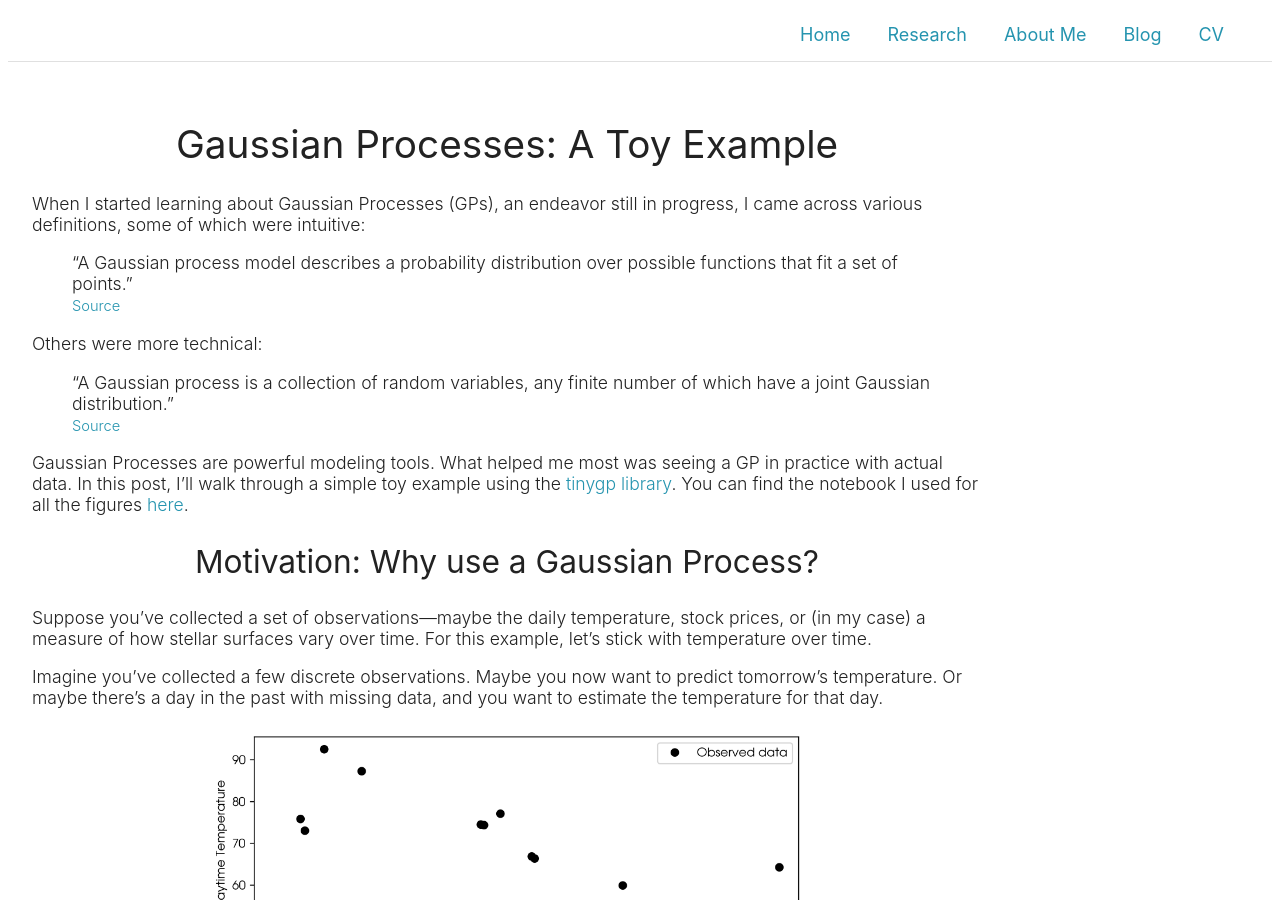
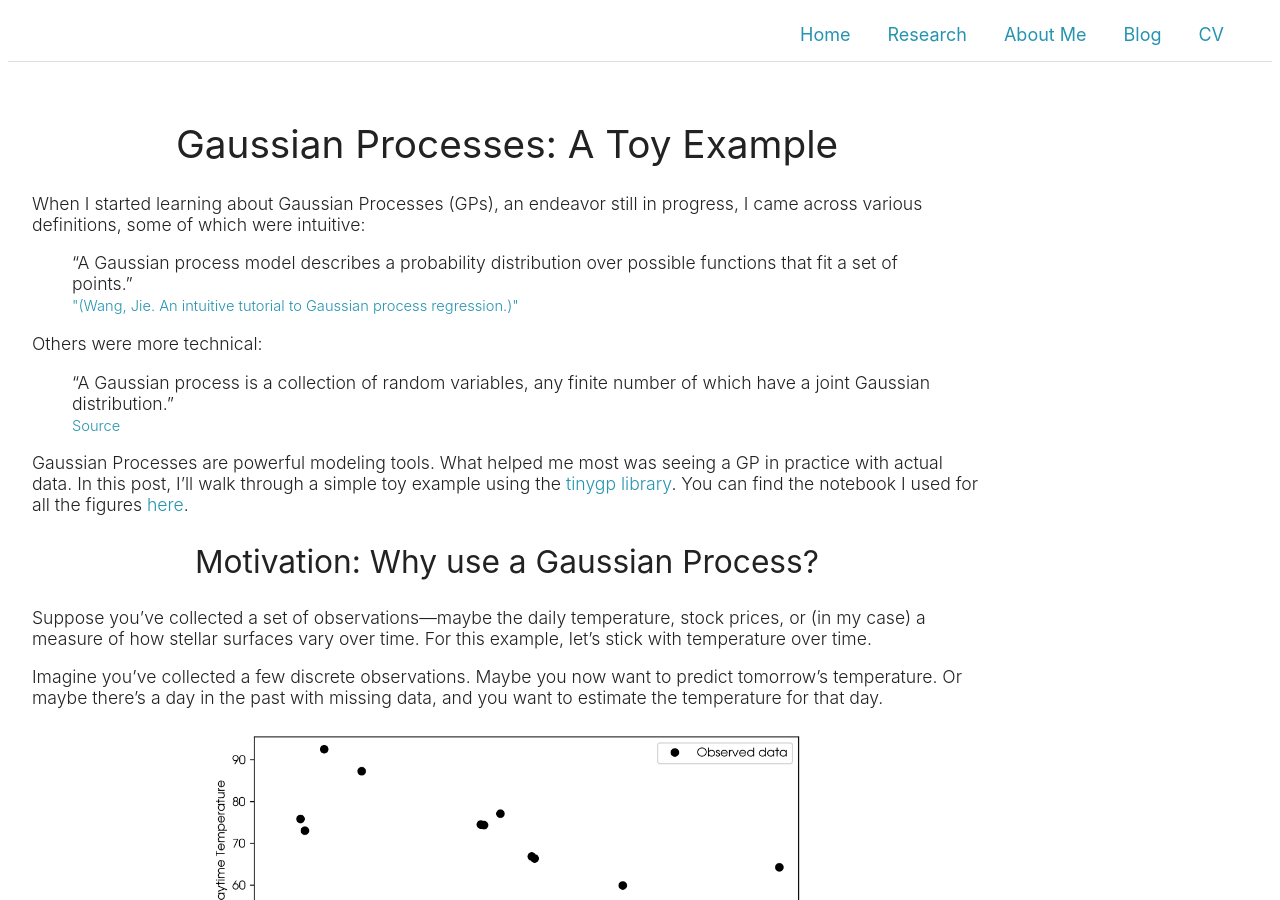
Before and after one commit to zoekko/zoekko.github.io, a Jekyll site: the page blog/gps/gp-toy-example.html, which Jekyll copies as it is, in a window 1280 px wide and 900 px high. Built offline with Jekyll 4.4.1, drawn with Linux system fonts in a browser that asks for light colours.

Commit message:
Update gp-toy-example.html

```diff
--- a/blog/gps/gp-toy-example.html
+++ b/blog/gps/gp-toy-example.html
@@ -133,7 +133,7 @@
             <blockquote>
                 “A Gaussian process model describes a probability distribution over possible functions that fit a set of points.”
                 <br>
-                <small><a href="https://arxiv.org/html/2009.10862v5" target="_blank">Source</a></small>
+                <small><a href="https://arxiv.org/html/2009.10862v5" target="_blank">"(Wang, Jie. An intuitive tutorial to Gaussian process regression.)"</a></small>
             </blockquote>
             <p>
                 Others were more technical:
```
